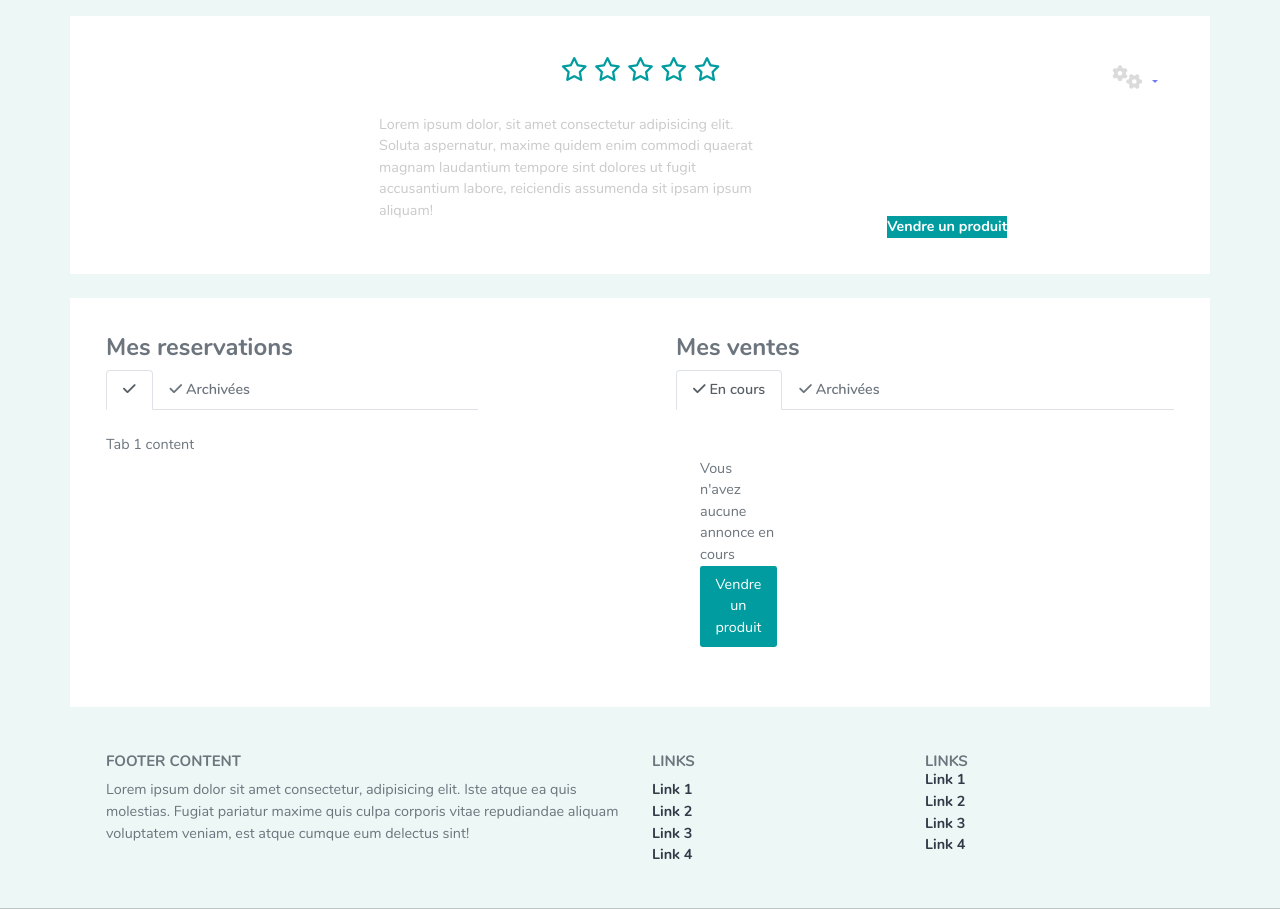
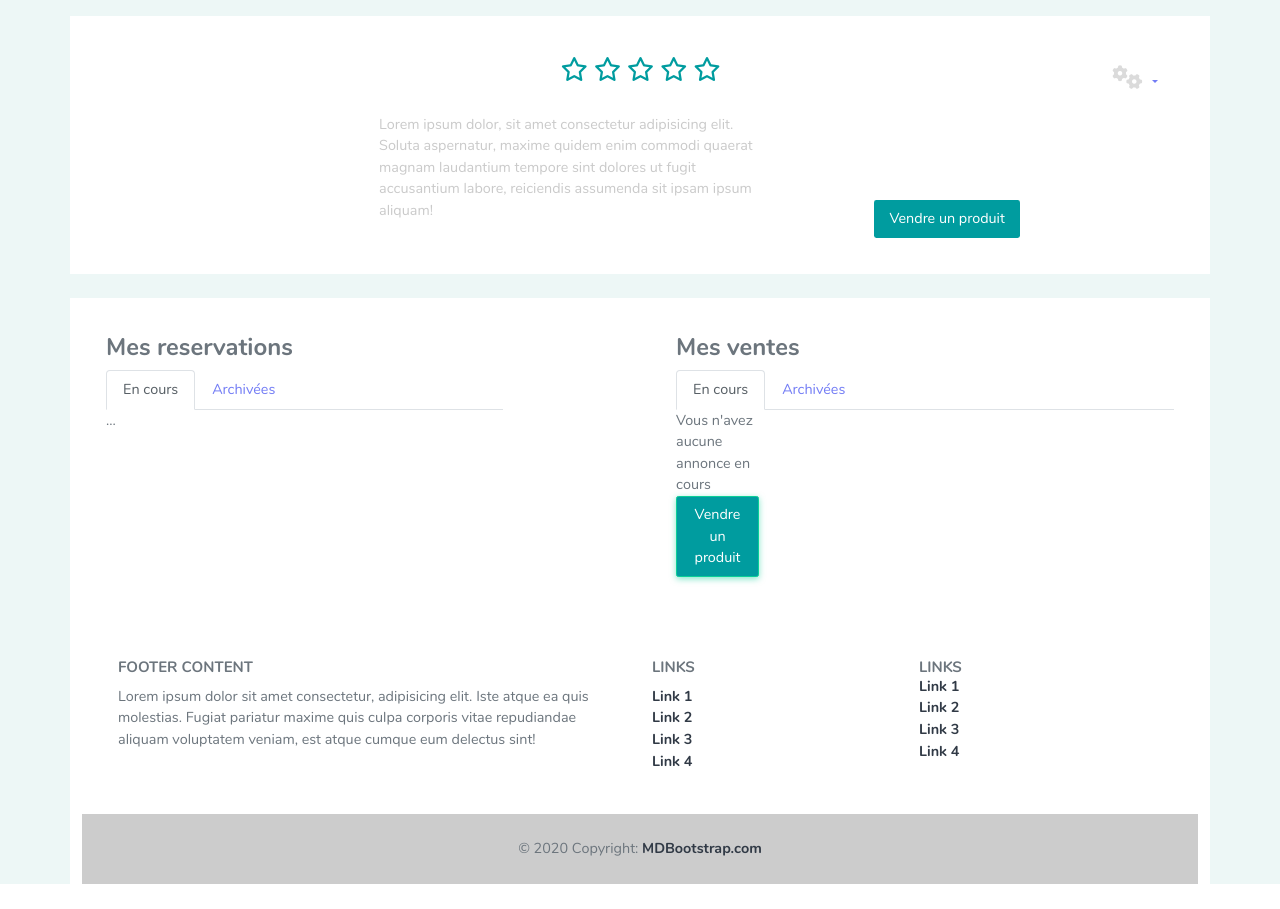
Before and after one commit to Ki2lian/re-tech, a Symfony app: template templates/user/index.html.twig in a window 1280 px wide. Shown: the part 168-1077 px from the top of the page. After the commit the page ends 1052 px from the top, so only its background shows below. Run offline with Twig, Linux system fonts and the light colour scheme; the template is opened without the code that fills it, so the values that code supplies are empty; some libraries are stand-ins or nearby versions.

Commit message:
Ajout du toggle archive des annonces

```diff
--- a/src/Entity/Ticket.php
+++ b/src/Entity/Ticket.php
@@ -21,8 +21,8 @@ class Ticket
     private $id;
 
     /**
-     * @ORM\JoinColumn(nullable=false, onDelete="CASCADE" )
-     * @ORM\JoinColumn(nullable=false)
+     * @ORM\ManyToOne(targetEntity=User::class, inversedBy="tickets"  )
+     * @ORM\JoinColumn(nullable=false,onDelete="CASCADE")
      * @Groups("data-tickets")
      */
     private $id_compte;
--- a/templates/user/index.html.twig
+++ b/templates/user/index.html.twig
@@ -75,7 +75,7 @@
 					</div>
 					<div class="col-5 d-flex justify-content-center align-items-end">
 						<div class="d-grid  text-center ">
-							<a class="" href="{{path('annonceModif')}}" style="background-color: #009C9F; color:white" type="button">Vendre un produit</a>
+							<a class="btn" href="{{path('annonceModif')}}" style="background-color: #009C9F; color:white">Vendre un produit</a>
 						</div>
 					</div>
 				</div>
@@ -88,32 +88,15 @@
 				<div class="row ">
 					<h3>Mes reservations</h3>
 					<div class="col-12 switch-historique-reservation">
-						<ul class="nav nav-tabs mb-3" id="ex1" role="tablist">
-							<li class="nav-item" role="presentation">
-								<a class="nav-link jq-switch-actif active " id="ex1-tab-1" data-mdb-toggle="tab" href="#ex1-tabs-1" role="tab" aria-controls="ex1-tabs-1" aria-selected="true">
-									<span>
-										<i class="fas fa-check"></i>
-									</span>
-									<span>
-									</span>
-								</a>
-							</li>
-							<li class="nav-item" role="presentation">
-								<a class="nav-link jq-switch-archive" id="ex1-tab-2" data-mdb-toggle="tab" href="#ex1-tabs-2" role="tab" aria-controls="ex1-tabs-2" aria-selected="false">
-									<span>
-										<i class="fas fa-check"></i>
-									</span>
-									<span>Archivées</span>
-								</a>
-							</li>
-						</ul>
-						<div class="tab-content" id="ex1-content">
-							<div class="tab-pane fade show active" id="ex1-tabs-1" role="tabpanel" aria-labelledby="ex1-tab-1">
-								Tab 1 content
+						<nav>
+							<div class="nav nav-tabs" id="nav-tab" role="tablist">
+							  <button class="nav-link active" id="nav-home-tab" data-bs-toggle="tab" data-bs-target="#nav-home" type="button" role="tab" aria-controls="nav-home" aria-selected="true">En cours</button>
+							  <button class="nav-link" id="nav-profile-tab" data-bs-toggle="tab" data-bs-target="#nav-profile" type="button" role="tab" aria-controls="nav-profile" aria-selected="false">Archivées</button>
 							</div>
-							<div class="tab-pane fade" id="ex1-tabs-2" role="tabpanel" aria-labelledby="ex1-tab-2">
-								Tab 2 content
-							</div>
+						</nav>
+							<div class="tab-content" id="nav-tabContent">
+							<div class="tab-pane fade show active" id="nav-home" role="tabpanel" aria-labelledby="nav-home-tab">...</div>
+							<div class="tab-pane fade" id="nav-profile" role="tabpanel" aria-labelledby="nav-profile-tab">...</div>
 						</div>
 					</div>
 				</div>
@@ -122,47 +105,28 @@
 				<div class="row ">
 					<h3>Mes ventes</h3>
 					<div class="col-12 switch-historique-ventes">
-						<ul class="nav nav-tabs mb-3" id="ex-2" role="tablist">
-							<li class="nav-item" role="presentation">
-								<a class="nav-link active jq-switch-actif2" id="ex-2-tab-1" data-mdb-toggle="tab" href="#ex-2-tabs-1" role="tab" aria-controls="ex-2-tabs-1" aria-selected="true">
-									<span>
-										<i class="fas fa-check"></i>
-									</span>
-									<span>En cours</span>
-								</a>
-							</li>
-							<li class="nav-item" role="presentation">
-								<a class="nav-link jq-switch-archive2" id="ex-2-tab-2" data-mdb-toggle="tab" href="#ex-2-tabs-2" role="tab" aria-controls="ex-2-tabs-2" aria-selected="false">
-									<span>
-										<i class="fas fa-check"></i>
-									</span>
-									<span>
-										Archivées</span>
-								</a>
-							</li>
-						</ul>
-						<div class="tab-content p-3" id="ex-2-content">
-							<div class="tab-pane fade show active" id="ex-2-tabs-1" role="tabpanel" aria-labelledby="ex-2-tab-1">
+						<nav>
+							<div class="nav nav-tabs" id="nav-tab" role="tablist">
+							  <button class="nav-link active" id="actif1" data-bs-toggle="tab" data-bs-target="#nav-actif1" type="button" role="tab" aria-controls="nav-actif1" aria-selected="true">En cours</button>
+							  <button class="nav-link" id="no-Actif1" data-bs-toggle="tab" data-bs-target="#nav-no-actif-1" type="button" role="tab" aria-controls="nav-no-actif-1" aria-selected="false">Archivées</button>
+							</div>
+						</nav>
+						<div class="tab-content" id="nav-tabContent">
+						<div class="tab-pane fade show active" id="nav-actif1" role="tabpanel" aria-labelledby="actif1">
 							{% if annonces %}
-
 								{% for annonce in annonces %}
 									{% if annonce.actif == 1 %}
 									<div class="row p-2">
 										<div class="col-8">
-
-
 											{{annonce.titre}}
-
 											{{annonce.prix}}€
-
 											{{annonce.description}}
-
 										</div>
 										<div class="col-2">
-										<a class=" btn-success" href="{{path('annonceModif', {'id':annonce.id}) }}">Modifier</a>
+											<a class="btn btn-success" href="{{path('annonceModif', {'id':annonce.id}) }}">Modifier</a>
 										</div>
 										<div class="col-2">
-										<button class="btn btn-danger">Archiver</button>
+											<a class="btn btn-danger"  href="{{path('annonceState', {'id':annonce.id,'state':'archiver'})}}">Archiver</a>
 										</div>
 									</div>
 									<hr>
@@ -172,33 +136,26 @@
 							{% else %}
 								<div class="col-2">
 									Vous n'avez aucune annonce en cours
-									<button class="btn" style="background-color: #009C9F; color:white" type="button">Vendre un produit</button>
+									<button class="btn btn-success " style="background-color: #009C9F; color:white">Vendre un produit</button>
 								</div>
-
 							{% endif %}
 						</div>
-							<div class="tab-pane fade" id="ex-2-tabs-2" role="tabpanel" aria-labelledby="ex-2-tab-2">
+						<div class="tab-pane fade" id="nav-no-actif-1" role="tabpanel" aria-labelledby="no-Actif1">
 							{% for annonce in annonces %}
 								{% if annonce.actif == 0 %}
 									<div class="row p-2">
 										<div class="col-8">
-
-
 											{{annonce.titre}}
-
 											{{annonce.prix}}€
-
 											{{annonce.description}}
-
 										</div>
 										<div class="col-2">
-										<button class="btn btn-success">Réactiver</button>
+											<a class="btn btn-success" href="{{path('annonceState', {'id':annonce.id, 'state':'reactiver'})}}">Réactiver</a>
 										</div>
 									</div>
 									<hr>
 								{% endif %}
 							{% endfor %}
-							</div>
 						</div>
 					</div>
 				</div>
```
Also changed, not shown: src/Controller/AnnonceController.php (+25 -0 lines), src/Controller/UserController.php (+3 -4 lines). Lines whose indentation alone changed are shown as unchanged.
